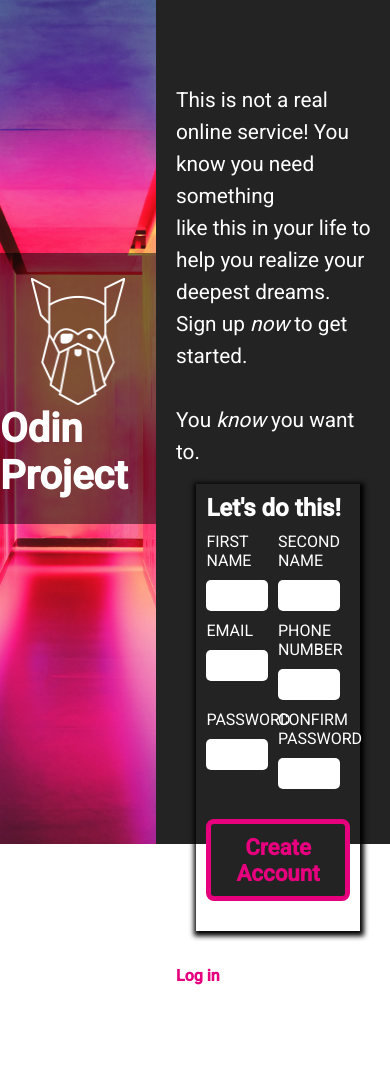
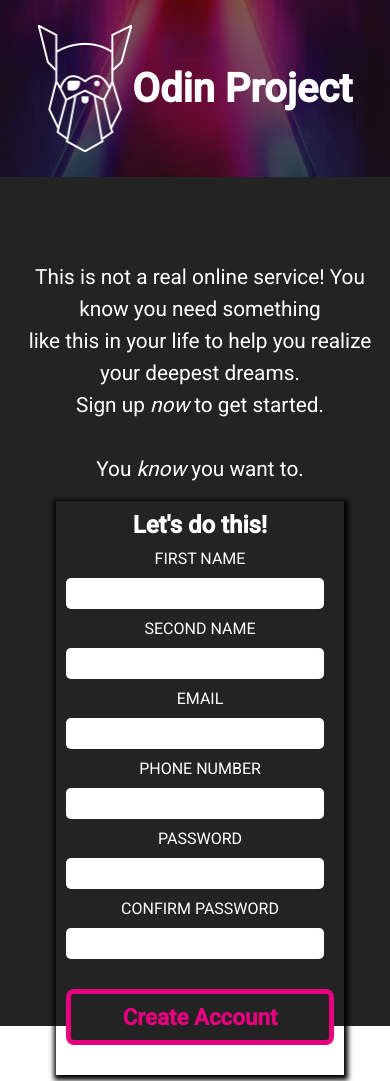
Before and after one commit to Yaskadju/odin-project-sign-up-form, a plain HTML site: page index.html in a window 390 px wide. Shown: the top 1081 px of the page. Before the commit the page ends 985 px from the top, so only its background shows below. Drawn offline with Linux system fonts and the light colour scheme.

Commit message:
mobile v1

```diff
--- a/styles.scss
+++ b/styles.scss
@@ -100,7 +100,7 @@
           label {
             display: flex;
             flex-direction: column;
-            width: 50%;
+            flex: 1;
 
             input {
               border-radius: 5px;
@@ -134,4 +134,27 @@
       }
     }
   }
+
+  @media only screen and (max-width: 650px) {
+    .container {
+      flex-flow: column;
+      height: auto;
+      text-align: center;
+
+      .picture {
+        background-position: bottom;
+        background-size: 100vw;
+        height: 15vh;
+
+        .logo {
+          width: 100%;
+          position: static;
+        }
+      }
+
+      form {
+        flex-flow: column nowrap;
+      }
+    }
+  }
 }
```
Also changed, not shown: styles.css, 1 other file.
